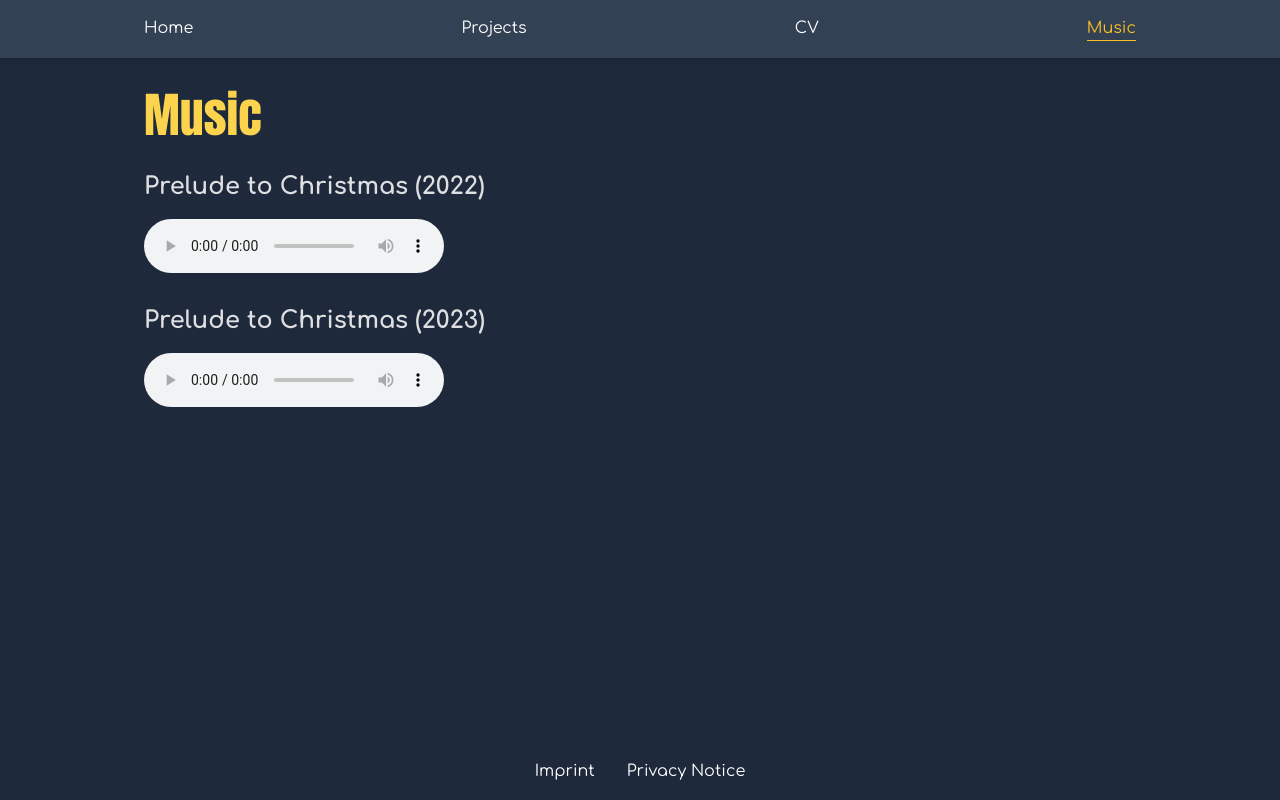
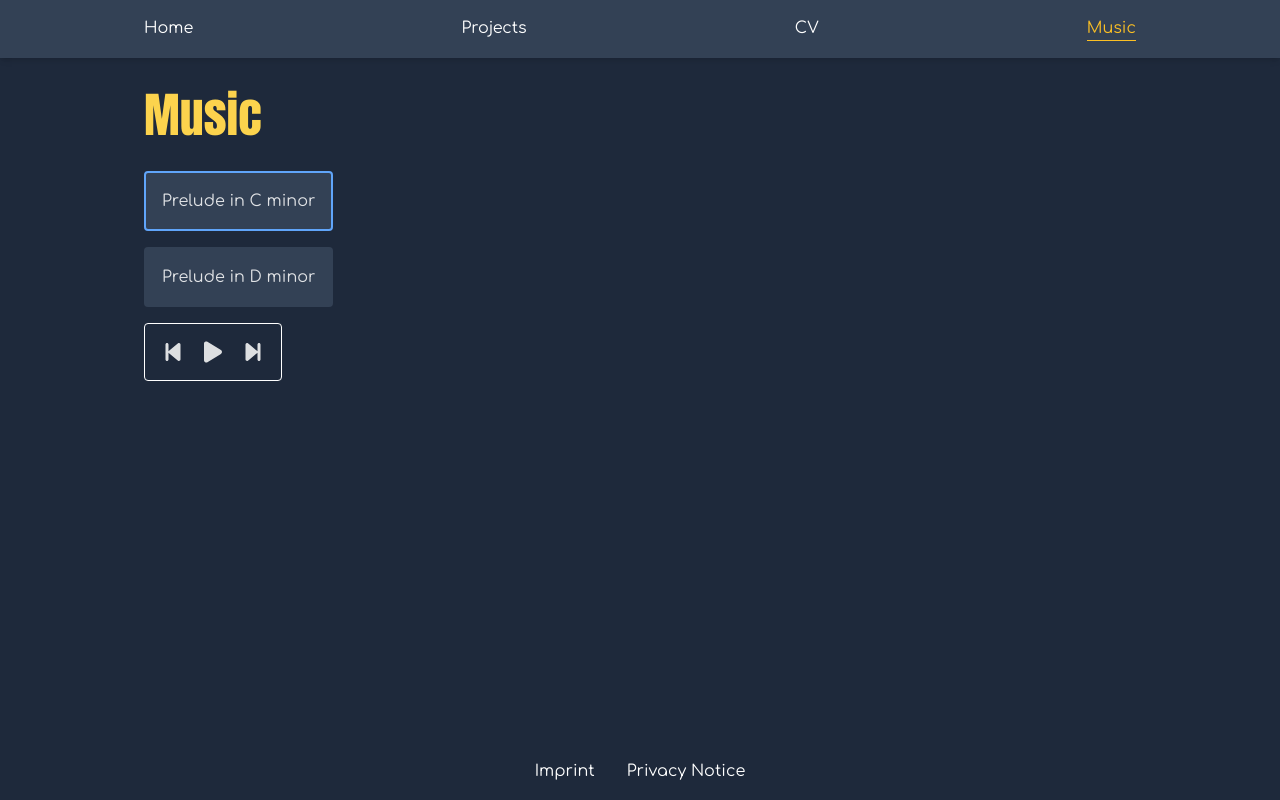
Before and after one commit to kilianmandscharo/portfolio_v2, a Next.js app: page /music in a window 1280 px wide. Built offline with nearby package versions, Linux system fonts and the light colour scheme.

Commit message:
Implement basic music player

```diff
--- /dev/null
+++ b/app/_utils/utils.ts
@@ -0,0 +1,26 @@
+export interface Time {
+  hours: number;
+  minutes: number;
+  seconds: number;
+}
+
+export function getTimeFromSeconds(remainingSeconds: number): Time {
+  const hours = Math.floor(remainingSeconds / 3600);
+  remainingSeconds = remainingSeconds - hours * 3600;
+  const minutes = Math.floor(remainingSeconds / 60);
+  remainingSeconds = remainingSeconds - minutes * 60;
+  const seconds = remainingSeconds;
+
+  return {
+    hours,
+    minutes,
+    seconds,
+  };
+}
+
+export function formatTime(time: Time): string {
+  const s = time.seconds < 10 ? `0${time.seconds}` : time.seconds.toString();
+  const m = time.minutes < 10 ? `0${time.minutes}` : time.minutes.toString();
+  const h = time.hours < 10 ? `0${time.hours}` : time.hours.toString();
+  return `${h}:${m}:${s}`;
+}
--- /dev/null
+++ b/app/music/_components/MusicPlayer.tsx
@@ -0,0 +1,144 @@
+"use client";
+
+import { formatTime, getTimeFromSeconds } from "@/app/_utils/utils";
+import { useRef, useState } from "react";
+import {
+  FaPlay,
+  FaForwardStep,
+  FaBackwardStep,
+  FaPause,
+} from "react-icons/fa6";
+
+interface Track {
+  src: string;
+  name: string;
+}
+
+type Tracks = Record<string, Track>;
+
+interface CurrentTrack {
+  id: string;
+  source: AudioBufferSourceNode;
+  state: "playing" | "stopped";
+  progress: number;
+  totalDuration: number;
+}
+
+interface MusicPlayerProps {
+  tracks: Tracks;
+}
+
+export default function MusicPlayer({ tracks }: MusicPlayerProps) {
+  const [selected, setSelected] = useState<string>("1");
+  const [currentTrack, setCurrentTrack] = useState<CurrentTrack | null>(null);
+
+  const ctx = useRef<AudioContext>(new AudioContext());
+  const buffers = useRef<Record<string, AudioBuffer>>({});
+
+  const timer = useRef<NodeJS.Timer>();
+
+  const loadTrack = async (id: string) => {
+    const res = await fetch(tracks[id].src);
+
+    const arrayBuffer = await res.arrayBuffer();
+    const audioBuffer = await ctx.current.decodeAudioData(arrayBuffer);
+
+    buffers.current[id] = audioBuffer;
+  };
+
+  const startTimer = () => {
+    timer.current = setInterval(() => {
+      setCurrentTrack((prev) =>
+        prev ? { ...prev, progress: prev.progress + 1 } : prev,
+      );
+    }, 1000);
+  };
+
+  const stopTimer = () => {
+    if (timer.current) {
+      clearInterval(timer.current);
+    }
+  };
+
+  const play = async () => {
+    if (!buffers.current[selected]) {
+      await loadTrack(selected);
+    }
+
+    const buffer = buffers.current[selected];
+    if (!buffer) {
+      return;
+    }
+
+    const source = ctx.current.createBufferSource();
+    source.buffer = buffer;
+    source.connect(ctx.current.destination);
+
+    if (selected !== currentTrack?.id) {
+      setCurrentTrack({
+        id: selected,
+        source,
+        state: "playing",
+        progress: 0,
+        totalDuration: buffer.duration,
+      });
+
+      source.start();
+    } else {
+      setCurrentTrack({
+        ...currentTrack,
+        source,
+        state: "playing",
+      });
+
+      source.start(0, currentTrack?.progress);
+    }
+
+    stopTimer();
+    startTimer();
+  };
+
+  const pause = () => {
+    if (currentTrack) {
+      currentTrack.source.stop();
+      setCurrentTrack({ ...currentTrack, state: "stopped" });
+      stopTimer();
+    }
+  };
+
+  return (
+    <div>
+      <div className="flex flex-col gap-4">
+        {Object.entries(tracks).map(([id, track]) => (
+          <div
+            key={id}
+            className={`p-4 w-fit bg-dark-700 rounded cursor-pointer border-2 ${selected === id ? "border-blue-400" : "border-transparent"}`}
+            onClick={() => setSelected(id)}
+          >
+            {track.name}
+          </div>
+        ))}
+      </div>
+      <div className="mt-4 border border-white p-4 rounded w-fit flex flex-col gap-4 justify-center items-center">
+        <div className="flex gap-4">
+          <FaBackwardStep className="cursor-pointer" size={24} />
+          {currentTrack?.state === "playing" ? (
+            <FaPause className="cursor-pointer" onClick={pause} size={24} />
+          ) : (
+            <FaPlay className="cursor-pointer" onClick={play} size={24} />
+          )}
+          <FaForwardStep className="cursor-pointer" size={24} />
+        </div>
+        {currentTrack && <div>{tracks[currentTrack.id].name}</div>}
+        {currentTrack && (
+          <div>
+            {formatTime(getTimeFromSeconds(currentTrack.progress))} /{" "}
+            {formatTime(
+              getTimeFromSeconds(Math.round(currentTrack.totalDuration)),
+            )}
+          </div>
+        )}
+      </div>
+    </div>
+  );
+}
--- a/app/music/page.tsx
+++ b/app/music/page.tsx
@@ -1,11 +1,23 @@
 import H1 from "@/app/_components/H1";
-import H2 from "@/app/_components/H2";
+import MusicPlayer from "@/app/music/_components/MusicPlayer";
+
+const tracks = {
+  1: {
+    src: "/music/christmas_prelude_c_minor.mp3",
+    name: "Prelude in C minor",
+  },
+  2: {
+    src: "/music/christmas_prelude_d_minor.mp3",
+    name: "Prelude in D minor",
+  },
+};
 
 export default function Music() {
   return (
     <>
       <H1>Music</H1>
-      <div className="flex flex-col gap-8">
+      <MusicPlayer tracks={tracks} />
+      {/*<div className="flex flex-col gap-8">
         <div>
           <H2>Prelude to Christmas (2022)</H2>
           <audio controls className="rounded-lg">
@@ -18,7 +30,7 @@ export default function Music() {
             <source src="/music/christmas_prelude_d_minor.mp3" type="audio/mpeg" />
           </audio>
         </div>
-      </div>
+      </div>*/}
     </>
   );
 }
--- a/package.json
+++ b/package.json
@@ -19,6 +19,7 @@
     "postcss": "8.4.26",
     "react": "18.2.0",
     "react-dom": "18.2.0",
+    "react-icons": "^5.2.1",
     "tailwindcss": "3.3.3",
     "typescript": "5.1.6"
   }
```
Also changed, not shown: 1 other file (tests, documents, lock files or other folders).
